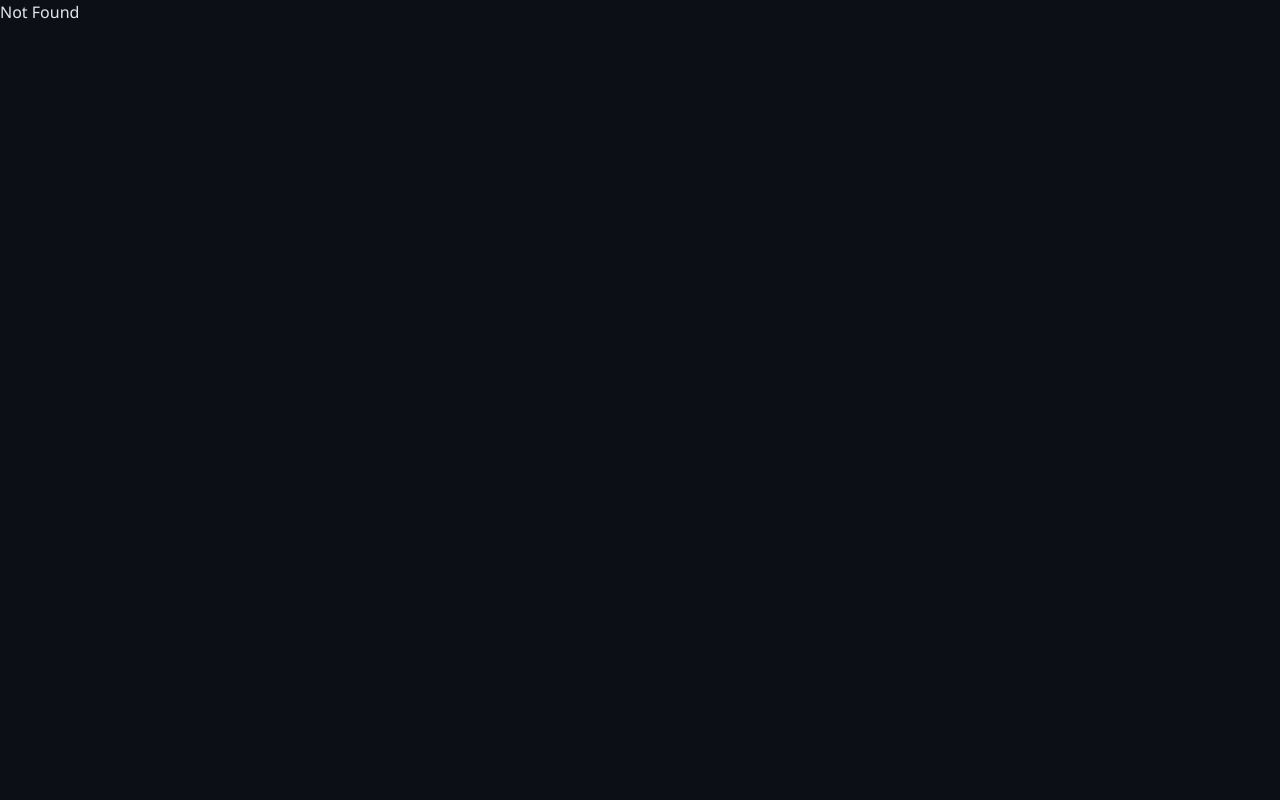
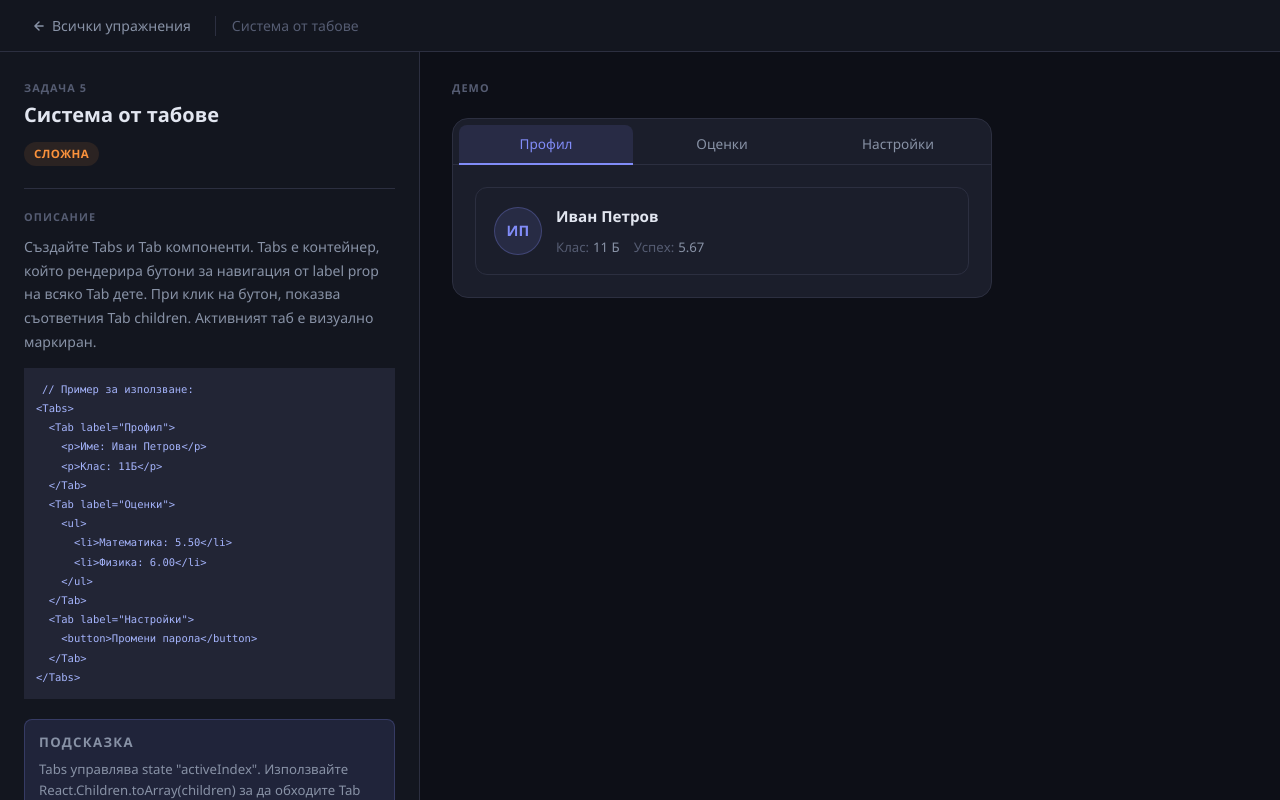
Before and after one commit to shestakov-dev/ReactExercises, a React (Vite) app: page /exercises/tabs in a window 1280 px wide. Built offline with nearby package versions, Linux system fonts and the light colour scheme.

Commit message:
implemented exercise 5 (tabs)

```diff
--- /dev/null
+++ b/src/components/Tabs.css
@@ -0,0 +1,88 @@
+.tabs {
+	max-width: 540px;
+	background: var(--bg-raised);
+	border: 1px solid var(--border);
+	border-radius: var(--radius-xl);
+	overflow: hidden;
+}
+
+.tabs__list {
+	display: flex;
+	padding: 6px 6px 0;
+	gap: 2px;
+	border-bottom: 1px solid var(--border);
+}
+
+.tabs__btn {
+	flex: 1;
+	padding: 9px 14px;
+	background: transparent;
+	border: none;
+	border-radius: var(--radius) var(--radius) 0 0;
+	font-size: 0.85rem;
+	font-weight: 500;
+	color: var(--text-secondary);
+	cursor: pointer;
+	position: relative;
+	transition: background 0.12s, color 0.12s;
+	white-space: nowrap;
+}
+
+.tabs__btn:hover {
+	background: var(--bg-overlay);
+	color: var(--text-primary);
+}
+
+.tabs__btn[aria-selected="true"] {
+	color: var(--accent);
+	background: var(--accent-dim);
+}
+
+.tabs__btn[aria-selected="true"]::after {
+	content: "";
+	position: absolute;
+	bottom: -1px;
+	left: 0;
+	right: 0;
+	height: 2px;
+	background: var(--accent);
+}
+
+.tabs__panel {
+	padding: 22px;
+	font-size: 0.875rem;
+	color: var(--text-secondary);
+	line-height: 1.7;
+}
+
+.tabs__panel:focus { outline: none; }
+.tabs__panel:focus-visible {
+	outline: 2px solid var(--accent);
+	outline-offset: -2px;
+}
+
+.tabs__panel ul {
+	list-style: disc;
+	padding-left: 16px;
+	display: flex;
+	flex-direction: column;
+	gap: 5px;
+}
+
+.tabs__panel p { margin-bottom: 6px; }
+.tabs__panel p:last-child { margin-bottom: 0; }
+
+.tabs__panel button {
+	padding: 8px 14px;
+	background: var(--bg-overlay);
+	border: 1px solid var(--border);
+	border-radius: var(--radius);
+	color: var(--text-primary);
+	font-size: 0.875rem;
+	cursor: pointer;
+	transition: background 0.12s;
+}
+
+.tabs__panel button:hover {
+	background: var(--border-light);
+}
--- /dev/null
+++ b/src/components/Tabs.tsx
@@ -0,0 +1,61 @@
+import { useState, Children, type ReactNode } from "react";
+import "./Tabs.css";
+
+export interface TabProps {
+	label: string;
+	children: ReactNode;
+}
+
+export function Tab(_props: TabProps) {
+	return null;
+}
+
+export function Tabs({ children }: { children: ReactNode }) {
+	const [active, setActive] = useState(0);
+
+	const tabs = Children.toArray(children) as React.ReactElement<TabProps>[];
+
+	return (
+		<div className="tabs">
+			<div
+				role="tablist"
+				aria-label="Навигация по табове"
+				className="tabs__list">
+				{tabs.map((tab, index) => (
+					<button
+						key={index}
+						type="button"
+						role="tab"
+						id={`tab-${index}`}
+						aria-selected={active === index}
+						aria-controls={`tabpanel-${index}`}
+						tabIndex={active === index ? 0 : -1}
+						className="tabs__btn"
+						onClick={() => setActive(index)}
+						onKeyDown={e => {
+							if (e.key === "ArrowRight") {
+								setActive((active + 1) % tabs.length);
+							} else if (e.key === "ArrowLeft") {
+								setActive((active - 1 + tabs.length) % tabs.length);
+							}
+						}}>
+						{tab.props.label}
+					</button>
+				))}
+			</div>
+
+			{tabs.map((tab, index) => (
+				<div
+					key={index}
+					role="tabpanel"
+					id={`tabpanel-${index}`}
+					aria-labelledby={`tab-${index}`}
+					tabIndex={0}
+					hidden={active !== index}
+					className="tabs__panel">
+					{tab.props.children}
+				</div>
+			))}
+		</div>
+	);
+}
--- /dev/null
+++ b/src/pages/TabsPage.tsx
@@ -0,0 +1,34 @@
+import ExerciseLayout from "../layouts/ExerciseLayout";
+import StudentCard from "../components/StudentCard";
+import { Tabs, Tab } from "../components/Tabs";
+
+function TabsPage() {
+	return (
+		<ExerciseLayout exerciseId={5}>
+			<Tabs>
+				<Tab label="Профил">
+					<StudentCard
+						name="Иван Петров"
+						averageScore={5.67}
+						grade="11 Б"
+					/>
+				</Tab>
+
+				<Tab label="Оценки">
+					<ul>
+						<li>Математика: 5.50</li>
+						<li>Физика: 6.00</li>
+						<li>Биология: 5.50</li>
+						<li>История: 5.75</li>
+					</ul>
+				</Tab>
+
+				<Tab label="Настройки">
+					<button type="button">Промени парола</button>
+				</Tab>
+			</Tabs>
+		</ExerciseLayout>
+	);
+}
+
+export default TabsPage;
--- a/src/routeTree.gen.ts
+++ b/src/routeTree.gen.ts
@@ -10,6 +10,7 @@
 
 import { Route as rootRouteImport } from './routes/__root'
 import { Route as IndexRouteImport } from './routes/index'
+import { Route as ExercisesTabsRouteImport } from './routes/exercises/tabs'
 import { Route as ExercisesStudentCardRouteImport } from './routes/exercises/student-card'
 import { Route as ExercisesStatusBadgeRouteImport } from './routes/exercises/status-badge'
 import { Route as ExercisesFilterableListRouteImport } from './routes/exercises/filterable-list'
@@ -18,6 +19,11 @@ import { Route as ExercisesAccordionRouteImport } from './routes/exercises/accor
 const IndexRoute = IndexRouteImport.update({
   id: '/',
   path: '/',
+  getParentRoute: () => rootRouteImport,
+} as any)
+const ExercisesTabsRoute = ExercisesTabsRouteImport.update({
+  id: '/exercises/tabs',
+  path: '/exercises/tabs',
   getParentRoute: () => rootRouteImport,
 } as any)
 const ExercisesStudentCardRoute = ExercisesStudentCardRouteImport.update({
@@ -47,6 +53,7 @@ export interface FileRoutesByFullPath {
   '/exercises/filterable-list': typeof ExercisesFilterableListRoute
   '/exercises/status-badge': typeof ExercisesStatusBadgeRoute
   '/exercises/student-card': typeof ExercisesStudentCardRoute
+  '/exercises/tabs': typeof ExercisesTabsRoute
 }
 export interface FileRoutesByTo {
   '/': typeof IndexRoute
@@ -54,6 +61,7 @@ export interface FileRoutesByTo {
   '/exercises/filterable-list': typeof ExercisesFilterableListRoute
   '/exercises/status-badge': typeof ExercisesStatusBadgeRoute
   '/exercises/student-card': typeof ExercisesStudentCardRoute
+  '/exercises/tabs': typeof ExercisesTabsRoute
 }
 export interface FileRoutesById {
   __root__: typeof rootRouteImport
@@ -62,6 +70,7 @@ export interface FileRoutesById {
   '/exercises/filterable-list': typeof ExercisesFilterableListRoute
   '/exercises/status-badge': typeof ExercisesStatusBadgeRoute
   '/exercises/student-card': typeof ExercisesStudentCardRoute
+  '/exercises/tabs': typeof ExercisesTabsRoute
 }
 export interface FileRouteTypes {
   fileRoutesByFullPath: FileRoutesByFullPath
@@ -71,6 +80,7 @@ export interface FileRouteTypes {
     | '/exercises/filterable-list'
     | '/exercises/status-badge'
     | '/exercises/student-card'
+    | '/exercises/tabs'
   fileRoutesByTo: FileRoutesByTo
   to:
     | '/'
@@ -78,6 +88,7 @@ export interface FileRouteTypes {
     | '/exercises/filterable-list'
     | '/exercises/status-badge'
     | '/exercises/student-card'
+    | '/exercises/tabs'
   id:
     | '__root__'
     | '/'
@@ -85,6 +96,7 @@ export interface FileRouteTypes {
     | '/exercises/filterable-list'
     | '/exercises/status-badge'
     | '/exercises/student-card'
+    | '/exercises/tabs'
   fileRoutesById: FileRoutesById
 }
 export interface RootRouteChildren {
@@ -93,6 +105,7 @@ export interface RootRouteChildren {
   ExercisesFilterableListRoute: typeof ExercisesFilterableListRoute
   ExercisesStatusBadgeRoute: typeof ExercisesStatusBadgeRoute
   ExercisesStudentCardRoute: typeof ExercisesStudentCardRoute
+  ExercisesTabsRoute: typeof ExercisesTabsRoute
 }
 
 declare module '@tanstack/react-router' {
@@ -102,6 +115,13 @@ declare module '@tanstack/react-router' {
       path: '/'
       fullPath: '/'
       preLoaderRoute: typeof IndexRouteImport
+      parentRoute: typeof rootRouteImport
+    }
+    '/exercises/tabs': {
+      id: '/exercises/tabs'
+      path: '/exercises/tabs'
+      fullPath: '/exercises/tabs'
+      preLoaderRoute: typeof ExercisesTabsRouteImport
       parentRoute: typeof rootRouteImport
     }
     '/exercises/student-card': {
@@ -141,6 +161,7 @@ const rootRouteChildren: RootRouteChildren = {
   ExercisesFilterableListRoute: ExercisesFilterableListRoute,
   ExercisesStatusBadgeRoute: ExercisesStatusBadgeRoute,
   ExercisesStudentCardRoute: ExercisesStudentCardRoute,
+  ExercisesTabsRoute: ExercisesTabsRoute,
 }
 export const routeTree = rootRouteImport
   ._addFileChildren(rootRouteChildren)
--- /dev/null
+++ b/src/routes/exercises/tabs.tsx
@@ -0,0 +1,6 @@
+import { createFileRoute } from "@tanstack/react-router";
+import TabsPage from "../../pages/TabsPage";
+
+export const Route = createFileRoute("/exercises/tabs")({
+	component: TabsPage,
+});
```
